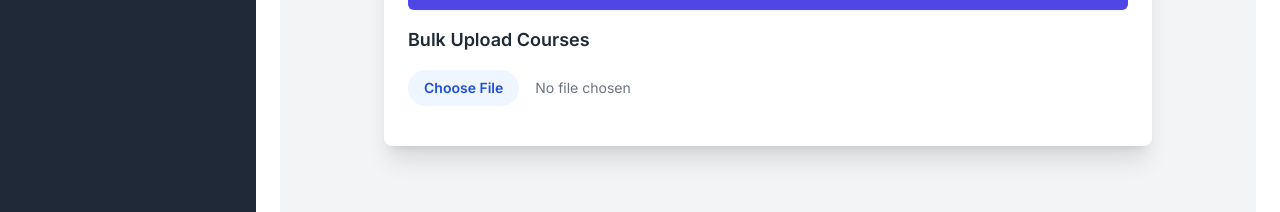
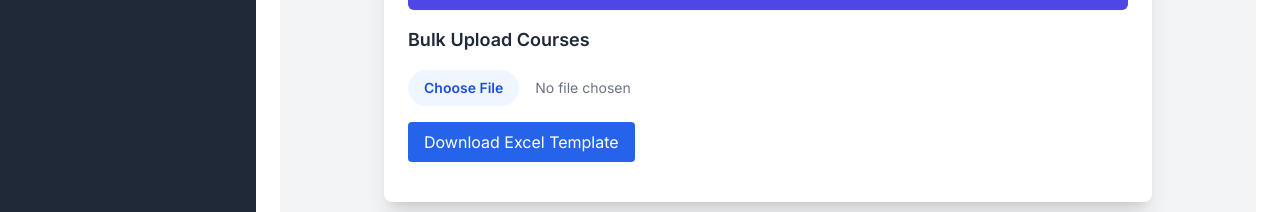
Before and after one commit to TitanNatesan/CBCS, a Next.js app in the folder CBCSF/: page /admindashboard in a window 1280 px wide. Shown: the part 651-863 px from the top of the page. Built offline with nearby package versions, Linux system fonts and the light colour scheme; no server answers.

Commit message:
download template feature

```diff
--- a/CBCSF/app/admindashboard/bulkupload.tsx
+++ b/CBCSF/app/admindashboard/bulkupload.tsx
@@ -1,6 +1,6 @@
 "use client";
 
-import React, { useState } from "react";
+import React, { useState, useRef } from "react";
 import axios from "axios";
 import * as XLSX from "xlsx";
 import { toast } from "react-hot-toast";
@@ -8,6 +8,8 @@ import { toast } from "react-hot-toast";
 export default function BulkUpload() {
   const [loading, setLoading] = useState(false);
   const [errorMessage, setErrorMessage] = useState("");
+  const [selectedFile, setSelectedFile] = useState<File | null>(null);
+  const fileInputRef = useRef<HTMLInputElement>(null);
 
   const handleFileUpload = async (e: React.ChangeEvent<HTMLInputElement>) => {
     setErrorMessage("");
@@ -33,26 +35,23 @@ export default function BulkUpload() {
         const binaryStr = event.target?.result;
         if (!binaryStr) return;
 
-        // Parse the Excel file
         const workbook = XLSX.read(binaryStr, { type: "binary" });
         const sheetName = workbook.SheetNames[0];
         const sheet = workbook.Sheets[sheetName];
         const jsonData = XLSX.utils.sheet_to_json(sheet);
 
-        // Format the data for the API
         const formattedData = jsonData.map((row: any) => ({
-          program: row["Program"], // Assuming Excel column name is "Program"
-          semester: row["Semester"], // Assuming Excel column name is "Semester"
-          batch: row["Batch"], // Assuming Excel column name is "Batch"
-          name: row["Subject Name"], // Assuming Excel column name is "Subject Name"
-          code: row["Subject Code"], // Assuming Excel column name is "Subject Code"
-          courseCredit: row["Course Credit"], // Assuming Excel column name is "Course Credit"
-          is_optional: row["Is Optional"] === "Yes", // Assuming Excel column name is "Is Optional"
+          program: row["Program"],
+          semester: row["Semester"],
+          batch: row["Batch"],
+          name: row["Subject Name"],
+          code: row["Subject Code"],
+          courseCredit: row["Course Credit"],
+          is_optional: row["Is Optional"] === "Yes",
         }));
 
         setLoading(true);
 
-        // Send the formatted data to your API
         const token = localStorage.getItem("token");
         const response = await axios.post(
           "http://localhost:8000/courses/hodDash/",
@@ -68,6 +67,11 @@ export default function BulkUpload() {
           toast.success("Courses uploaded successfully!", {
             position: "top-right",
           });
+          // Clear the selected file after successful upload
+          setSelectedFile(null);
+          if (fileInputRef.current) {
+            fileInputRef.current.value = "";
+          }
         } else {
           toast.error("Failed to upload courses.");
         }
@@ -80,6 +84,32 @@ export default function BulkUpload() {
     };
 
     reader.readAsBinaryString(file);
+    setSelectedFile(file);
+  };
+
+  const handleDownloadTemplate = () => {
+    const workbook = XLSX.utils.book_new();
+    const worksheet = XLSX.utils.json_to_sheet([
+      {
+        Program: "",
+        Semester: "",
+        Batch: "",
+        "Subject Name": "",
+        "Subject Code": "",
+        "Course Credit": "",
+        "Is Optional": "",
+      },
+    ]);
+    XLSX.utils.book_append_sheet(workbook, worksheet, "Template");
+    XLSX.writeFile(workbook, "coursedata.xlsx");
+  };
+
+  const handleClearFile = () => {
+    setSelectedFile(null);
+    if (fileInputRef.current) {
+      fileInputRef.current.value = "";
+    }
+    setErrorMessage("");
   };
 
   return (
@@ -87,12 +117,24 @@ export default function BulkUpload() {
       <h3 className="text-lg font-semibold text-gray-800 mb-4">
         Bulk Upload Courses
       </h3>
-      <input
-        type="file"
-        accept=".xlsx"
-        onChange={handleFileUpload}
-        className="block w-full text-sm text-gray-500 file:mr-4 file:py-2 file:px-4 file:rounded-full file:border-0 file:text-sm file:font-semibold file:bg-blue-50 file:text-blue-700 hover:file:bg-blue-100"
-      />
+      <div className="flex items-center">
+        <input
+          type="file"
+          accept=".xlsx"
+          onChange={handleFileUpload}
+          ref={fileInputRef}
+          className="flex-grow text-sm text-gray-500 file:mr-4 file:py-2 file:px-4 file:rounded-full file:border-0 file:text-sm file:font-semibold file:bg-blue-50 file:text-blue-700 hover:file:bg-blue-100"
+        />
+        {selectedFile && (
+          <button
+            onClick={handleClearFile}
+            className="ml-2 bg-gray-300 text-gray-700 px-3 py-1 rounded hover:bg-gray-400 text-sm"
+            title="Clear selected file"
+          >
+            Clear
+          </button>
+        )}
+      </div>
       {errorMessage && <p className="text-red-500 mt-2">{errorMessage}</p>}
       {loading && (
         <div className="mt-4 text-center">
@@ -118,6 +160,12 @@ export default function BulkUpload() {
           </svg>
         </div>
       )}
+      <button
+        onClick={handleDownloadTemplate}
+        className="mt-4 bg-blue-600 text-white px-4 py-2 rounded hover:bg-blue-700"
+      >
+        Download Excel Template
+      </button>
     </div>
   );
 }
```
Also changed, not shown: 1 other file (tests, documents, lock files or other folders).
